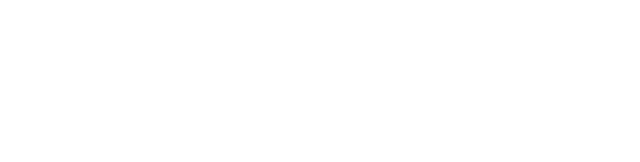
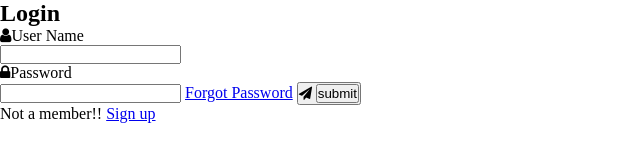
Before and after one commit to avijitsaha01/login_Form_Neumorphism, a plain HTML site: page index.html in a window 1280 px wide. Shown: the whole page, without its empty margins (0-640 px from the left). Drawn offline with Linux system fonts and the light colour scheme.

Commit message:
markup upload

```diff
--- a/index.html
+++ b/index.html
@@ -4,6 +4,32 @@
     <meta charset="UTF-8" />
     <meta name="viewport" content="width=device-width, initial-scale=1.0" />
     <title>Login Form - Neumorphism</title>
+    <link
+      rel="stylesheet"
+      href="https://cdnjs.cloudflare.com/ajax/libs/font-awesome/4.7.0/css/font-awesome.min.css"
+    />
+    <link rel="stylesheet" href="style.css" />
   </head>
-  <body></body>
+  <body>
+    <div class="container">
+      <h2>Login</h2>
+      <form action="action">
+        <label for="user"> <i class="fa fa-user">User Name</i></label>
+        <br />
+        <input type="text" name="user" id="user" required value="" />
+        <br />
+        <label for="pw"><i class="fa fa-lock">Password</i></label> <br />
+        <input type="password" name="pw" id="pw" />
+        <a href="#" class="forgetpw">Forgot Password</a>
+        <button>
+          <i class="fa fa-send"></i>
+          <input type="submit" value="submit" name="submit" id="submit" />
+        </button>
+      </form>
+      <div class="signup">
+        <span>Not a member!! </span>
+        <a href="#">Sign up</a>
+      </div>
+    </div>
+  </body>
 </html>
--- a/style.css
+++ b/style.css
@@ -0,0 +1,5 @@
+* {
+  margin: 0;
+  padding: 0;
+  box-sizing: border-box;
+}
```
